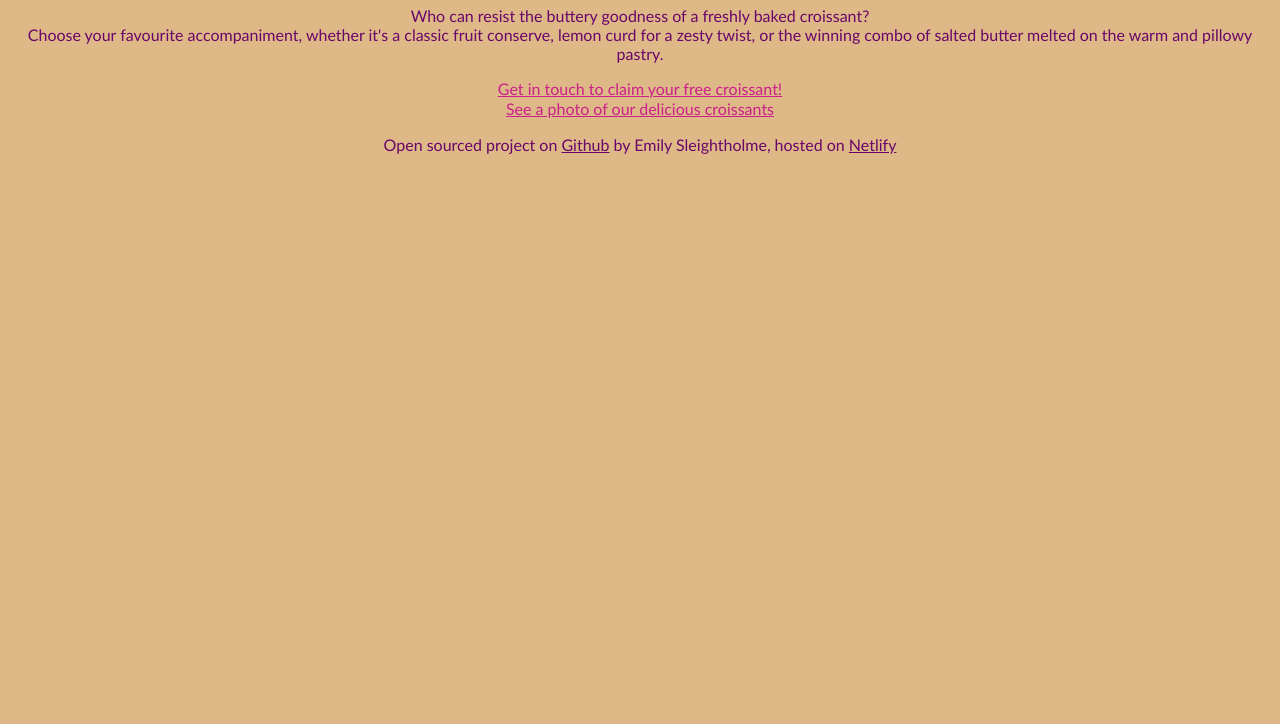
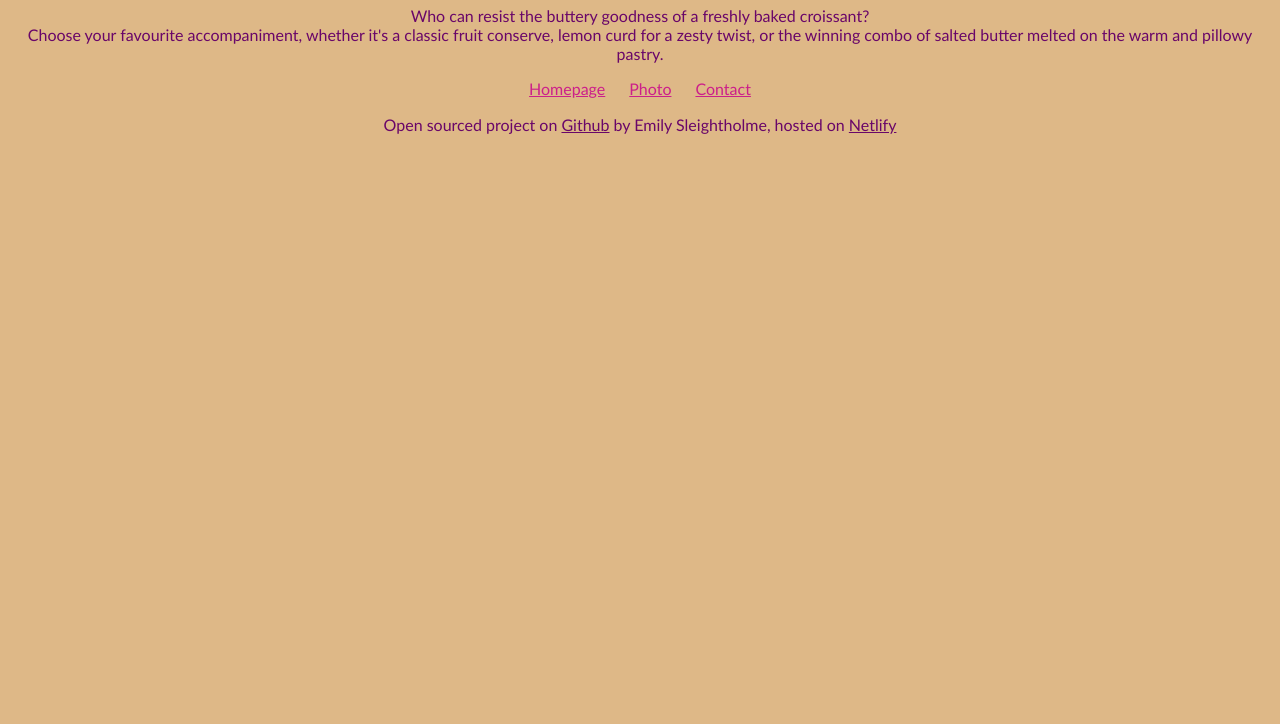
Before and after one commit to emily-ecms/croissant1, a plain HTML site: page index.html in a window 1280 px wide. Shown: the part 76-800 px from the top of the page. Drawn offline with Linux system fonts and the light colour scheme.

Commit message:
Edited footer

```diff
--- a/index.html
+++ b/index.html
@@ -16,9 +16,9 @@
 
     </p>
     <footer>
-    <a href="/contact.html" title="Contact Us">Get in touch to claim your free croissant!</a>
-    <br />
-    <a href="/photo.html" title="Click to see our croissants">See a photo of our delicious croissants</a>
+        <a href="/" title="Home"> Homepage</a>
+        <a href="/photo.html" title="Croissant photo"> Photo</a>
+        <a href="/contact.html" title="Contact Croissant.com"> Contact</a>
     </footer>
     <p>Open sourced project on <a href="https://github.com/emily-ecms/croissant1">Github</a> by Emily Sleightholme, hosted on <a href="https://dazzling-pike-eaa189.netlify.app/">Netlify</a></p>
 
```
Also changed, not shown: contact.html (+3 -1 lines), photo.html (+4 -3 lines).
